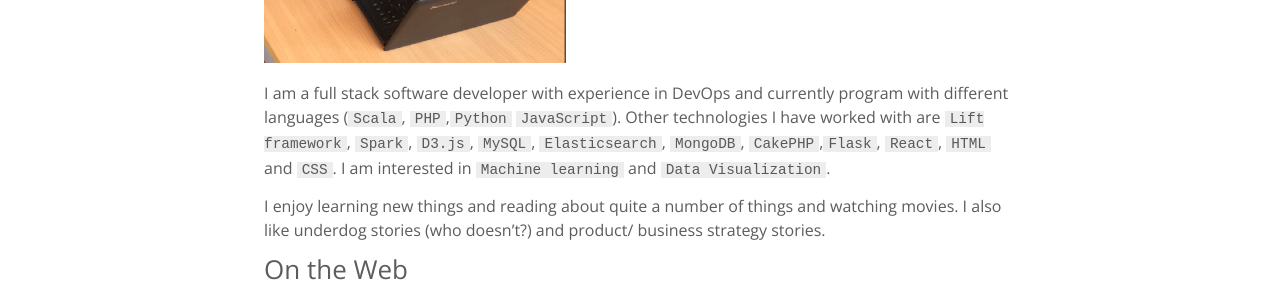
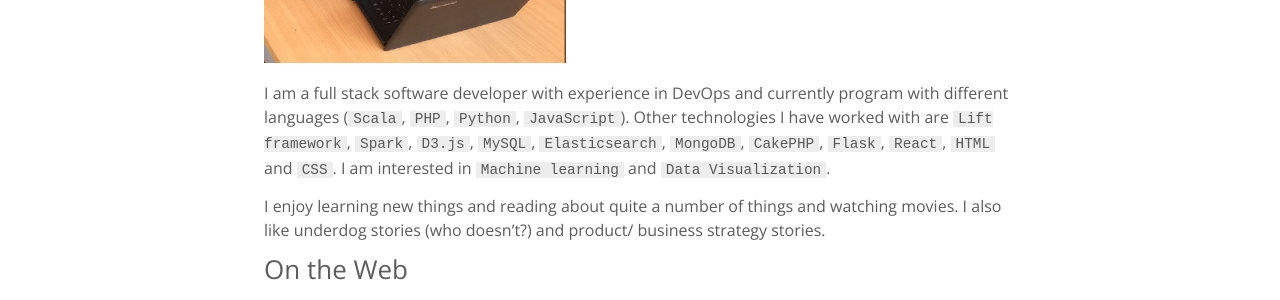
Before and after one commit to idarlington/idarlington.github.io, a Jekyll site: the page built from about.md, in a window 1280 px wide. Shown: the part 519-819 px from the top of the page. Built offline with Jekyll 4.4.1, drawn with Linux system fonts in a browser that asks for light colours.

```diff
--- a/about.md
+++ b/about.md
@@ -14,7 +14,7 @@ My name is **Ikenna Darlington Ogbajie**, Ikenna means the *father's strength* i
 
 ![Ikenna Darlington Ogbajie](/assets/images/author.png "Ikenna Darlington")
 
-I am a full stack software developer with experience in DevOps and currently program with different languages (`Scala`, `PHP`,`Python` `JavaScript`). Other technologies I have worked with are `Lift framework`, `Spark`, `D3.js`, `MySQL`, `Elasticsearch`, `MongoDB`, `CakePHP`,`Flask`, `React`, `HTML` and `CSS`. I am interested in `Machine learning` and `Data Visualization`.
+I am a full stack software developer with experience in DevOps and currently program with different languages (`Scala`, `PHP`, `Python`, `JavaScript`). Other technologies I have worked with are `Lift framework`, `Spark`, `D3.js`, `MySQL`, `Elasticsearch`, `MongoDB`, `CakePHP`, `Flask`, `React`, `HTML` and `CSS`. I am interested in `Machine learning` and `Data Visualization`.
 
 I enjoy learning new things and reading about quite a number of things and watching movies. I also like underdog stories (who doesn't?) and product/ business strategy stories.
 
```
